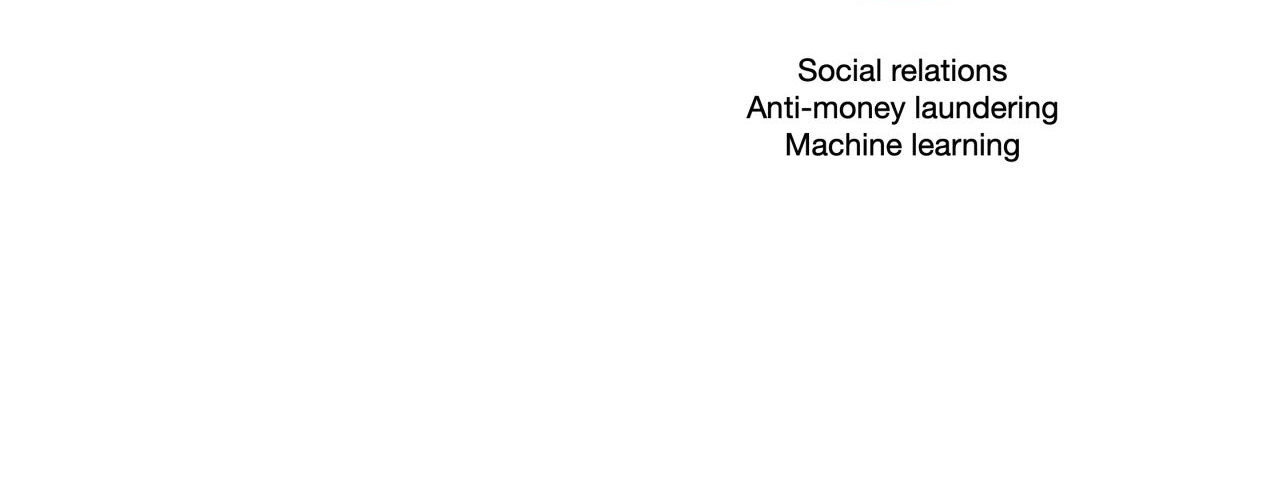
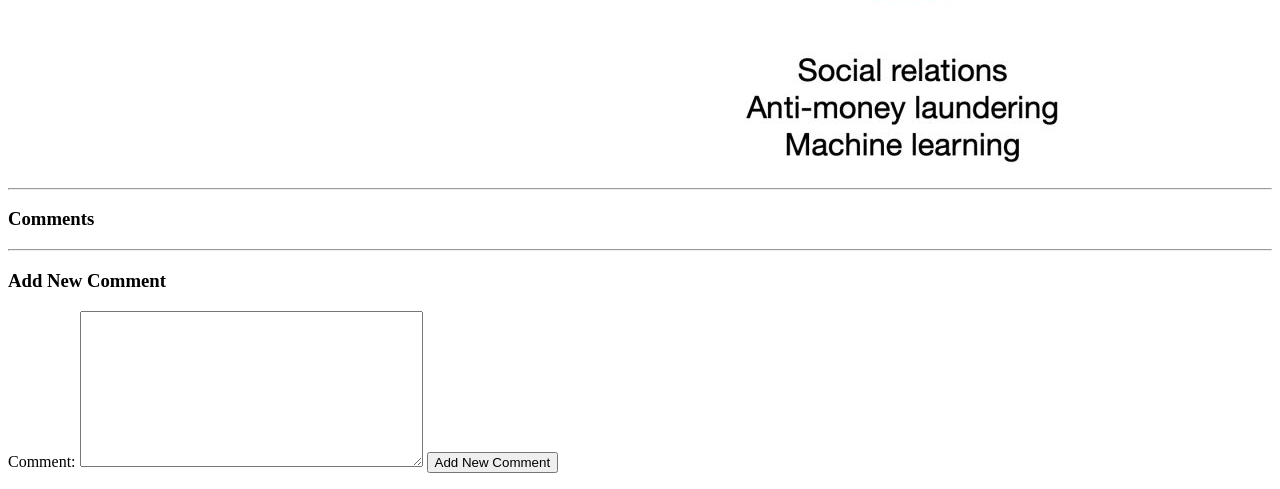
Before and after one commit to LouayEllaithy/Dj4-Django-Blog, a Django app: page /blog/3 in a window 1280 px wide; the page is wider, and only the part inside the window is pictured. Shown: the part 1507-1996 px from the top of that part. Before the commit the page ends 1670 px from the top of that part, so only its background shows below. Run offline with Django 4.2, Linux system fonts and the light colour scheme; data comes from the database, SQL or seed files in the repository; both versions use the stored data as it was after the commit; parts of the project's set-up code (start-up, migrations or seed data) failed here and were passed over.

Commit message:
add comments

```diff
--- a/blog/forms.py
+++ b/blog/forms.py
@@ -1,7 +1,13 @@
 from django import forms
-from .models import Post
+from .models import Post, Comment
 
 class PostForm(forms.ModelForm):
     class Meta:
         model = Post
         exclude = ('author',)
+
+
+class CommentForm(forms.ModelForm):
+    class Meta:
+        model = Comment
+        fields = ['comment']
--- a/blog/templates/blog/post_detail.html
+++ b/blog/templates/blog/post_detail.html
@@ -4,3 +4,20 @@
 <p> {{post.author}} </p>
 
 <img src="{{post.image.url}}" alt="">
+
+<hr>
+<h3> Comments </h3>
+<ul>
+    {% for comment in post_comments %}
+        <li>
+            <h5>{{comment.user}} - {{comment.comment}} - {{comment.created_at}}</h5>
+        </li>
+    {% endfor %}
+</ul>
+<hr>
+<h3> Add New Comment </h3>
+<form method="post">
+    {% csrf_token %}
+    {{form}}
+    <input type="submit" value="Add New Comment">
+</form>
--- a/blog/views.py
+++ b/blog/views.py
@@ -1,6 +1,6 @@
 from django.shortcuts import render, redirect
-from .models import Post
-from .forms import PostForm
+from .models import Post, Comment
+from .forms import PostForm, CommentForm
 from django.views.generic import ListView, DetailView, CreateView, UpdateView, DeleteView
 
 # Create your views here.
@@ -11,8 +11,19 @@ class PostList(ListView):
                             # context: post_list, object_list
 
 
-class PostDetail(DetailView):
-    model = Post
+def post_detail(request, pk):
+    data = Post.objects.get(id=pk)
+    post_comments = Comment.objects.filter(post=data)
+    if request.method == "POST":
+        form = CommentForm(request.POST)
+        if form.is_valid():
+            myform = form.save(commit=False)
+            myform.user = request.user
+            myform.post = data
+            myform.save()
+    else:
+        form = CommentForm()
+    return render(request, 'blog/post_detail.html', {'post': data, 'form': form, 'post_comments': post_comments})
 
 
 class PostCreate(CreateView):
--- a/project/urls.py
+++ b/project/urls.py
@@ -18,13 +18,13 @@ from django.contrib import admin
 from django.urls import path
 from django.conf import settings
 from django.conf.urls.static import static
-from blog.views import PostList, PostDetail, PostCreate, PostUpdate, PostDelete
+from blog.views import PostList, post_detail, PostCreate, PostUpdate, PostDelete
 
 urlpatterns = [
     path('admin/', admin.site.urls),
     path('blog/new', PostCreate.as_view()),
     path('blog/', PostList.as_view()),
-    path('blog/<int:pk>', PostDetail.as_view()),
+    path('blog/<int:pk>', post_detail),
     path('blog/<int:pk>/edit', PostUpdate.as_view()),
     path('blog/<int:pk>/delete', PostDelete.as_view())
 ]
```
Also changed, not shown: db.sqlite3.
